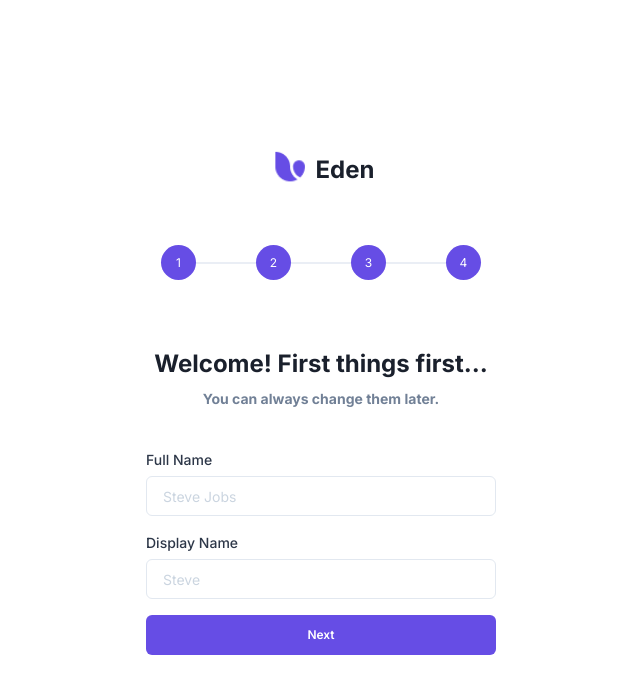
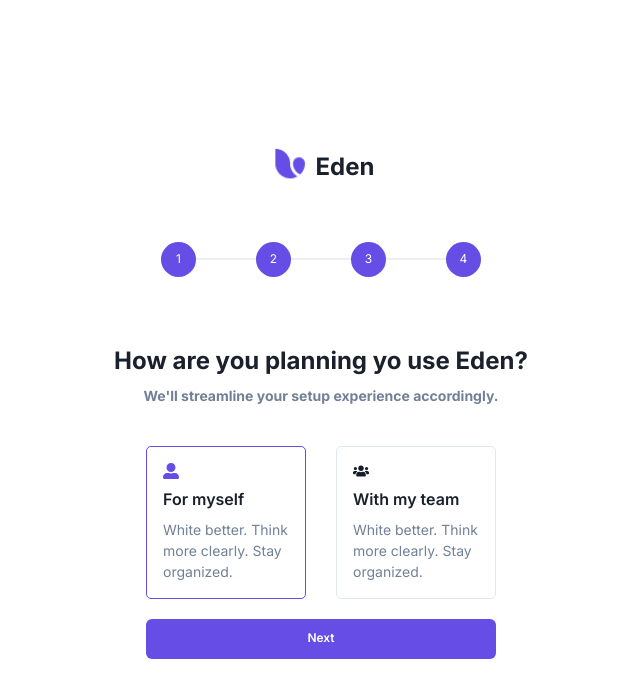
Before and after one commit to sumi-web/onboarding, a Next.js app: page / in a window 1280 px wide. Shown: the top 698 px of the page, without its empty margins (319-959 px from the left). Built offline with nearby package versions, Linux system fonts and the light colour scheme.

Commit message:
added 3rd screen

```diff
--- a/components/Onboarding/EdenFor.tsx
+++ b/components/Onboarding/EdenFor.tsx
@@ -1,5 +1,94 @@
-const EdenFor = () => {
-  return <div>EdenFor</div>;
+import { Box, Button, Flex, Heading, Stack, Text } from "@chakra-ui/react";
+import { FaUserAlt, FaUsers } from "react-icons/fa";
+import { EdenForType } from "../../pages";
+
+interface Props {
+  selectWorkspaceFor: EdenForType;
+  onWorkspaceForChange(v: EdenForType): void;
+}
+
+const EdenFor = ({ selectWorkspaceFor, onWorkspaceForChange }: Props) => {
+  return (
+    <>
+      <Box mb={"10"}>
+        <Heading fontSize={"2xl"} lineHeight={"taller"}>
+          How are you planning yo use Eden?
+        </Heading>
+        <Text
+          fontSize="sm"
+          color={"gray.500"}
+          fontWeight="bold"
+          textAlign={"center"}
+        >
+          We&apos;ll streamline your setup experience accordingly.
+        </Text>
+      </Box>
+      <Stack maxW={"350px"} width="100%" spacing={5}>
+        <Flex justifyContent={"space-between"}>
+          <Box
+            border={"1px"}
+            padding="4"
+            width={"160px"}
+            borderColor={selectWorkspaceFor === "me" ? "main" : "gray.200"}
+            borderRadius={"5px"}
+            cursor="pointer"
+            onClick={() => onWorkspaceForChange("me")}
+          >
+            <FaUserAlt
+              style={{
+                marginBottom: "8px",
+                color: selectWorkspaceFor === "me" ? "#664de5" : "#151b28",
+              }}
+            />
+            <Box>
+              <Text fontWeight={"semibold"} mb="8px">
+                For myself
+              </Text>
+              <Text fontSize={"sm"} color="gray.500">
+                White better. Think more clearly. Stay organized.
+              </Text>
+            </Box>
+          </Box>
+          <Box
+            cursor={"pointer"}
+            border={"1px"}
+            padding="4"
+            width={"160px"}
+            borderColor={selectWorkspaceFor !== "me" ? "main" : "gray.200"}
+            borderRadius={"5px"}
+            onClick={() => onWorkspaceForChange("team")}
+          >
+            <FaUsers
+              style={{
+                marginBottom: "8px",
+                color: selectWorkspaceFor !== "me" ? "#664de5" : "#151b28",
+              }}
+            />
+            <Box>
+              <Text fontWeight={"semibold"} mb="8px">
+                With my team
+              </Text>
+              <Text fontSize={"sm"} color="gray.500">
+                White better. Think more clearly. Stay organized.
+              </Text>
+            </Box>
+          </Box>
+        </Flex>
+        <Button
+          width={"100%"}
+          bg={"main"}
+          color="white"
+          size="md"
+          fontSize={"xs"}
+          _hover={{ bg: "#5438e2" }}
+          _active={{ bg: "#5438e2", transform: "scale(0.98)" }}
+          onClick={() => {}}
+        >
+          Next
+        </Button>
+      </Stack>
+    </>
+  );
 };
 
 export default EdenFor;
--- a/components/Onboarding/UserInfo.tsx
+++ b/components/Onboarding/UserInfo.tsx
@@ -32,7 +32,7 @@ const UserInfo = ({
         </Text>
       </Box>
 
-      <Stack maxW={"350px"} width="100%" spacing={4}>
+      <Stack maxW={"350px"} width="100%" spacing={5}>
         <CustomInput
           value={data.fullName}
           labelText="Full Name"
--- a/package.json
+++ b/package.json
@@ -15,7 +15,8 @@
     "framer-motion": "^7.5.3",
     "next": "12.3.1",
     "react": "18.2.0",
-    "react-dom": "18.2.0"
+    "react-dom": "18.2.0",
+    "react-icons": "^4.6.0"
   },
   "devDependencies": {
     "@types/node": "18.11.0",
--- a/pages/index.tsx
+++ b/pages/index.tsx
@@ -19,6 +19,8 @@ export interface UserWorkspace {
   url: string;
 }
 
+export type EdenForType = "me" | "team";
+
 const Home: NextPage = () => {
   const [userInfo, setUserInfo] = useState<UserInfo>({
     userName: "",
@@ -30,7 +32,10 @@ const Home: NextPage = () => {
     url: "",
   });
 
-  const [currentStep, setCurrentStep] = useState(0);
+  const [selectWorkspaceFor, setSelectedWorkspaceFor] =
+    useState<EdenForType>("me");
+
+  const [currentStep, setCurrentStep] = useState(2);
 
   console.log("check value", userInfo);
 
@@ -49,6 +54,7 @@ const Home: NextPage = () => {
     },
   ]);
 
+  // helper functions for userInfo
   const handleFullNameChange = useCallback((value: string) => {
     setUserInfo((prev) => ({ ...prev, fullName: value }));
   }, []);
@@ -57,6 +63,12 @@ const Home: NextPage = () => {
     setUserInfo((prev) => ({ ...prev, userName: value }));
   }, []);
 
+  const handleUserInfoFormSubmit = useCallback(() => {
+    console.log("handle final submit");
+    setCurrentStep((prev) => prev + 1);
+  }, []);
+
+  // helper functions for userInfo
   const handleWorkspaceChange = useCallback((value: string) => {
     setUserWorkspace((prev) => ({ ...prev, workspaceName: value }));
   }, []);
@@ -69,9 +81,9 @@ const Home: NextPage = () => {
     setCurrentStep((prev) => prev + 1);
   }, []);
 
-  const handleUserInfoFormSubmit = useCallback(() => {
-    console.log("handle final submit");
-    setCurrentStep((prev) => prev + 1);
+  // helper functions for eden for
+  const handleWorkspaceForChange = useCallback((value: EdenForType) => {
+    setSelectedWorkspaceFor(value);
   }, []);
 
   const checkForErrorsInForm1 = () => {};
@@ -100,7 +112,10 @@ const Home: NextPage = () => {
             onSubmit={handleWorkspaceSubmit}
           />
         ) : currentStep === 2 ? (
-          <EdenFor />
+          <EdenFor
+            selectWorkspaceFor={selectWorkspaceFor}
+            onWorkspaceForChange={handleWorkspaceForChange}
+          />
         ) : (
           currentStep === 3 && <FinalOnboarding />
         )}
```
Also changed, not shown: 1 other file (tests, documents, lock files or other folders).
